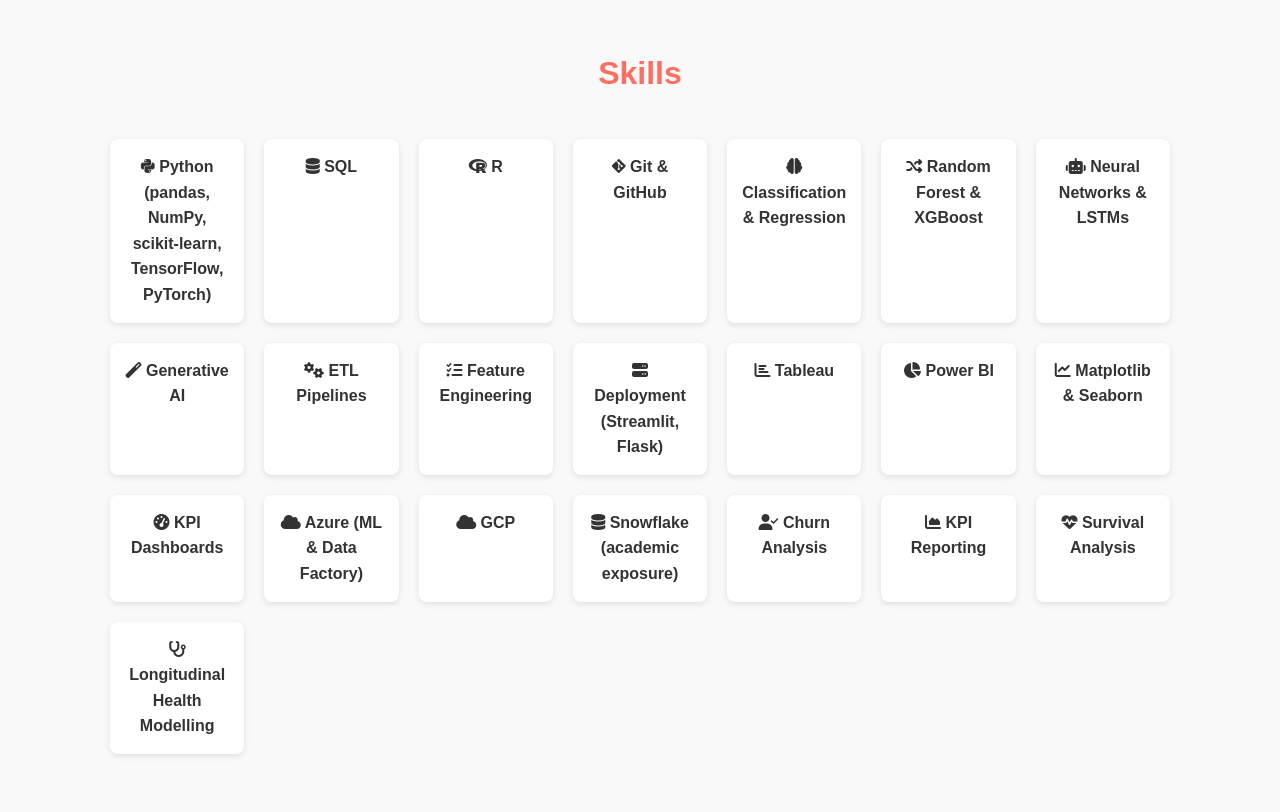
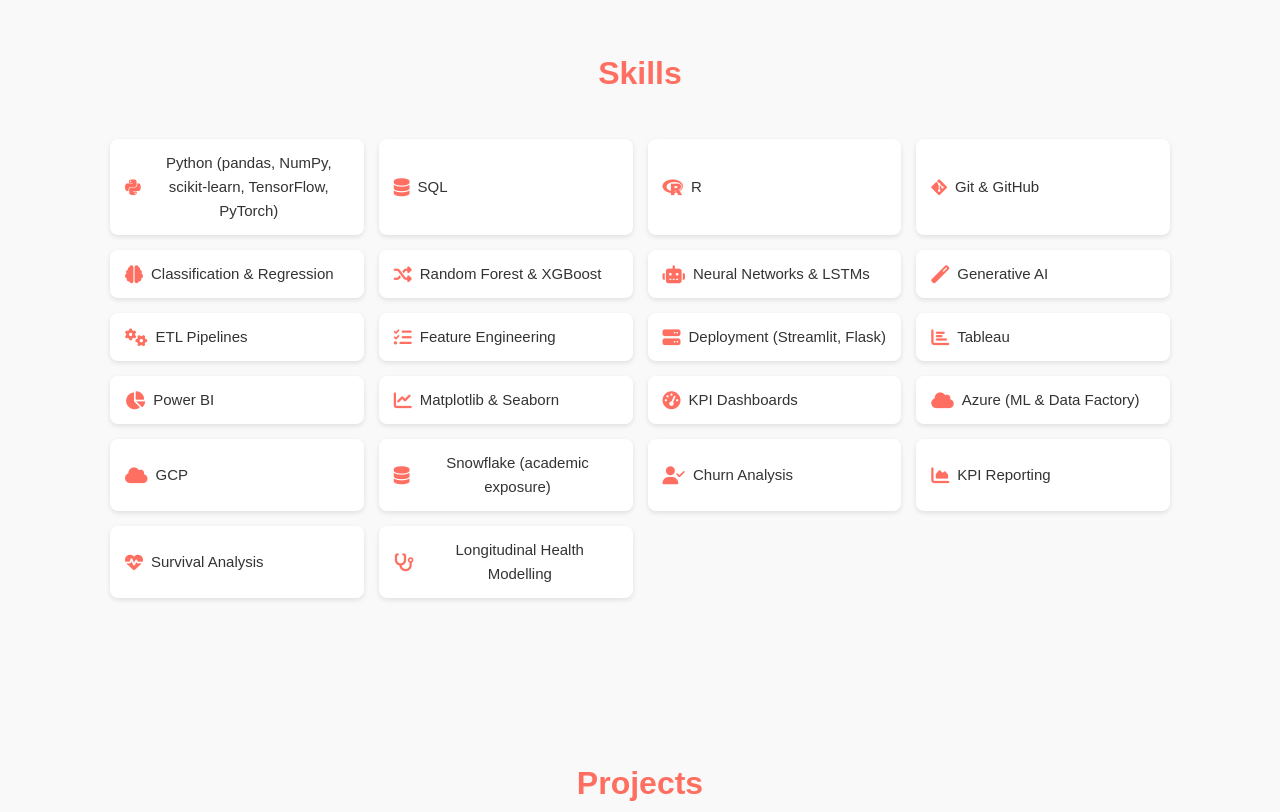
Before and after one commit to Chethancj/chethanjayashankar.github.io, a plain HTML site: page index.html in a window 1280 px wide. Shown: the part 1160-1972 px from the top of the page. Drawn offline with Linux system fonts and the light colour scheme.

Commit message:
Update style.css

```diff
--- a/style.css
+++ b/style.css
@@ -142,22 +142,24 @@ nav ul li a:hover {
 =========================== */
 .skills-grid {
   display: grid;
-  grid-template-columns: repeat(auto-fit, minmax(120px, 1fr));
-  gap: 20px;
+  grid-template-columns: repeat(auto-fit, minmax(250px, 1fr));
+  gap: 15px;
+  margin-top: 20px;
 }
 
 .skills-grid div {
-  background: white;
-  padding: 15px;
+  background: #fff;
+  padding: 12px 15px;
   border-radius: 8px;
-  box-shadow: 0 2px 6px rgba(0,0,0,0.1);
-  font-weight: bold;
-  transition: transform 0.3s ease, box-shadow 0.3s ease;
+  box-shadow: 0 2px 5px rgba(0,0,0,0.1);
+  font-size: 15px;
+  display: flex;
+  align-items: center;
+  gap: 8px;
 }
-
-.skills-grid div:hover {
-  transform: scale(1.08);
-  box-shadow: 0 6px 12px rgba(0,0,0,0.15);
+.skills-grid i {
+  color: #ff6f61; /* match your orange theme */
+  font-size: 18px;
 }
 
 /* ===========================
```
